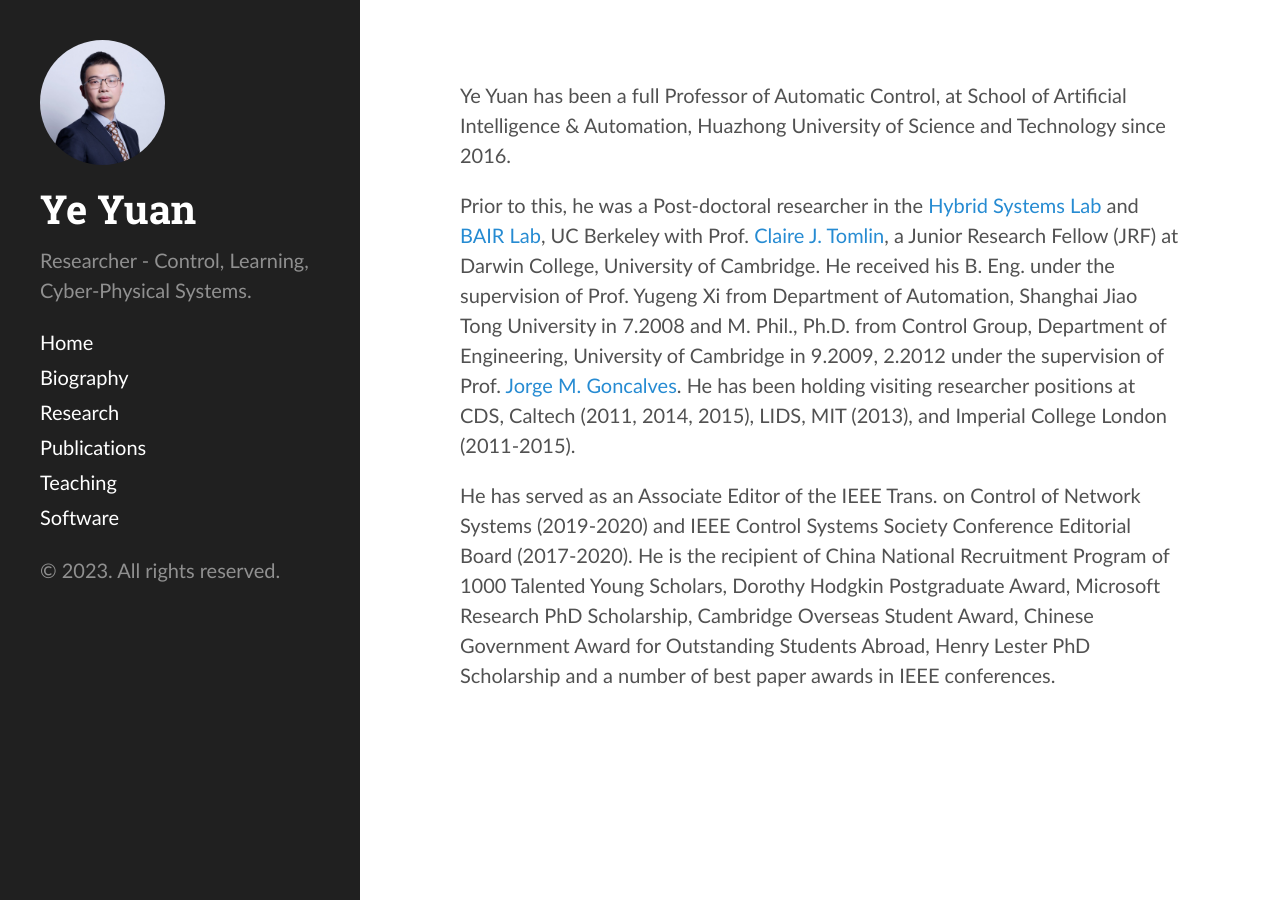
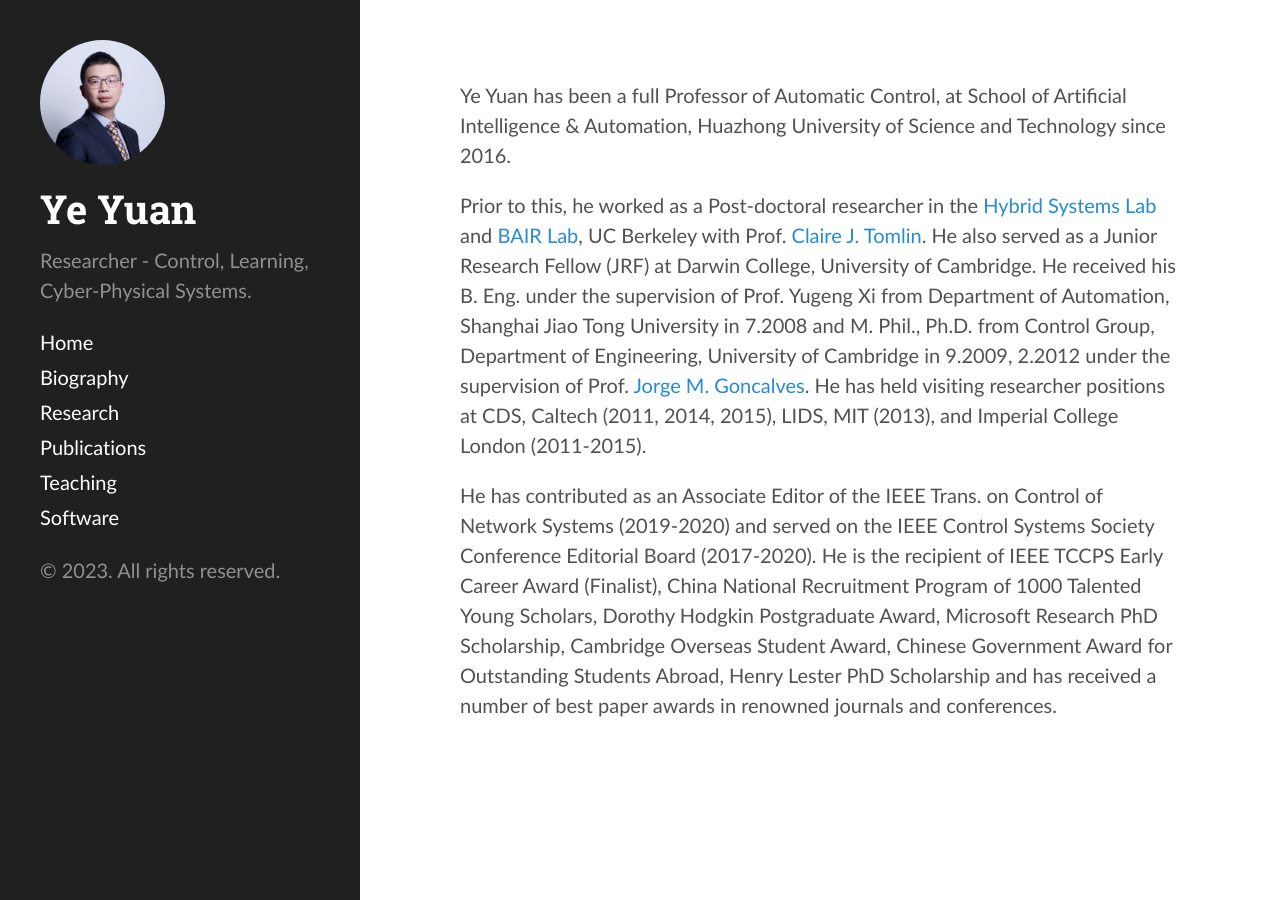
Before and after one commit to yy311/yy311.github.io, a Jekyll site: the page built from bio.md, in a window 1280 px wide. Built offline with Jekyll 4.4.1, drawn with Linux system fonts in a browser that asks for light colours.

Commit message:
Update bio.md

```diff
--- a/bio.md
+++ b/bio.md
@@ -5,6 +5,6 @@
 
 Ye Yuan has been a full Professor of Automatic Control, at School of Artificial Intelligence & Automation, Huazhong University of Science and Technology since 2016.
 
-Prior to this, he was a Post-doctoral researcher in the [Hybrid Systems Lab](http://hybrid.eecs.berkeley.edu/) and [BAIR Lab](http://bair.berkeley.edu/index.html#header), UC Berkeley with Prof. [Claire J. Tomlin](http://eecs.berkeley.edu/~tomlin), a Junior Research Fellow (JRF) at Darwin College, University of Cambridge. He received his B. Eng. under the supervision of Prof. Yugeng Xi from Department of Automation, Shanghai Jiao Tong University in 7.2008 and M. Phil., Ph.D. from Control Group, Department of Engineering, University of Cambridge in 9.2009, 2.2012 under the supervision of Prof. [Jorge M. Goncalves](http://wwwen.uni.lu/lcsb/people/jorge_goncalves). He has been holding visiting researcher positions at CDS, Caltech (2011, 2014, 2015), LIDS, MIT (2013), and Imperial College London (2011-2015).
+Prior to this, he worked as a Post-doctoral researcher in the [Hybrid Systems Lab](http://hybrid.eecs.berkeley.edu/) and [BAIR Lab](http://bair.berkeley.edu/index.html#header), UC Berkeley with Prof. [Claire J. Tomlin](http://eecs.berkeley.edu/~tomlin). He also served as a Junior Research Fellow (JRF) at Darwin College, University of Cambridge. He received his B. Eng. under the supervision of Prof. Yugeng Xi from Department of Automation, Shanghai Jiao Tong University in 7.2008 and M. Phil., Ph.D. from Control Group, Department of Engineering, University of Cambridge in 9.2009, 2.2012 under the supervision of Prof. [Jorge M. Goncalves](http://wwwen.uni.lu/lcsb/people/jorge_goncalves). He has held visiting researcher positions at CDS, Caltech (2011, 2014, 2015), LIDS, MIT (2013), and Imperial College London (2011-2015).
 
-He has served as an Associate Editor of the IEEE Trans. on Control of Network Systems (2019-2020) and IEEE Control Systems Society Conference Editorial Board (2017-2020). He is the recipient of China National Recruitment Program of 1000 Talented Young Scholars, Dorothy Hodgkin Postgraduate Award, Microsoft Research PhD Scholarship, Cambridge Overseas Student Award, Chinese Government Award for Outstanding Students Abroad, Henry Lester PhD Scholarship and a number of best paper awards in IEEE conferences.
+He has contributed as an Associate Editor of the IEEE Trans. on Control of Network Systems (2019-2020) and served on the IEEE Control Systems Society Conference Editorial Board (2017-2020). He is the recipient of IEEE TCCPS Early Career Award (Finalist), China National Recruitment Program of 1000 Talented Young Scholars, Dorothy Hodgkin Postgraduate Award, Microsoft Research PhD Scholarship, Cambridge Overseas Student Award, Chinese Government Award for Outstanding Students Abroad, Henry Lester PhD Scholarship and has received a number of best paper awards in renowned journals and conferences.
```
